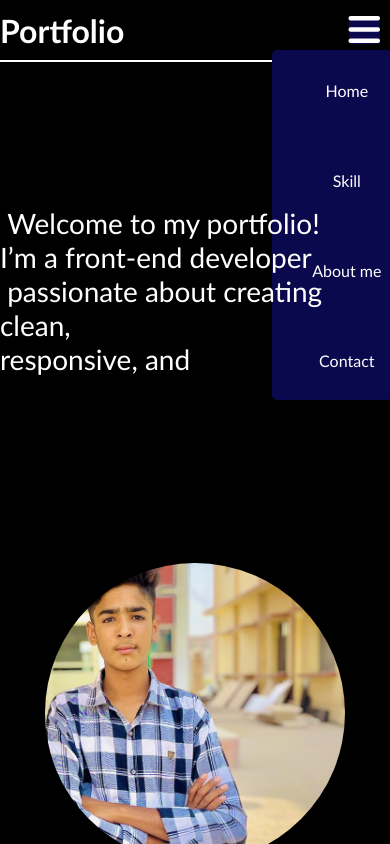
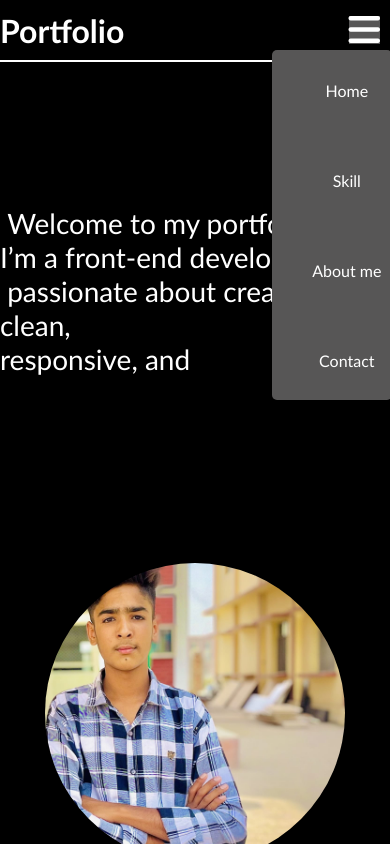
Before and after one commit to nikhilbishnoi007/portfolio, a plain HTML site: page index.html in a window 390 px wide. Both pictures are taken after a click on the button 364 px from the left and 30 px from the top of the page. Shown: the top 844 px of the page. Drawn offline with Linux system fonts and the light colour scheme.

Commit message:
navbar responsivness

```diff
--- a/style.css
+++ b/style.css
@@ -64,7 +64,7 @@ body {
     display: none;
     font-size: 1.5rem;
     color: white;
-    background-color: #0b094e;
+    background-color: rgb(87, 86, 86);
     cursor: pointer;
 }
 
@@ -222,14 +222,14 @@ footer {
     .menu-toggle {
         display: block;
         margin-right: 10px;
-
+        z-index: 1001;
 
     }
 
     .navbar ul {
         /* display: none; */
         flex-direction: column;
-        background-color: #0b094e;
+        background-color: rgb(87, 86, 86);
         position: absolute;
         top: 50px;
         right: 0.23px;
@@ -240,6 +240,7 @@ footer {
         transform: rotateY(-20px);
         opacity: 0;
         visibility: hidden;
+        z-index: 1000;
     }
 
     .navlink.show {
@@ -252,6 +253,9 @@ footer {
 
     .navbar ul li {
         margin: 10px 0 10px 30px;
+    }
+    .navbar ul li:hover{
+        background-color: rgb(87, 86, 86);
     }
 
 
@@ -285,6 +289,7 @@ height: 100vh;
         flex-direction: column;
         /* gap: 140px; */
         border-bottom: 2px solid white;
+        z-index: 1;
     }
 
     .hompage .img {
```
